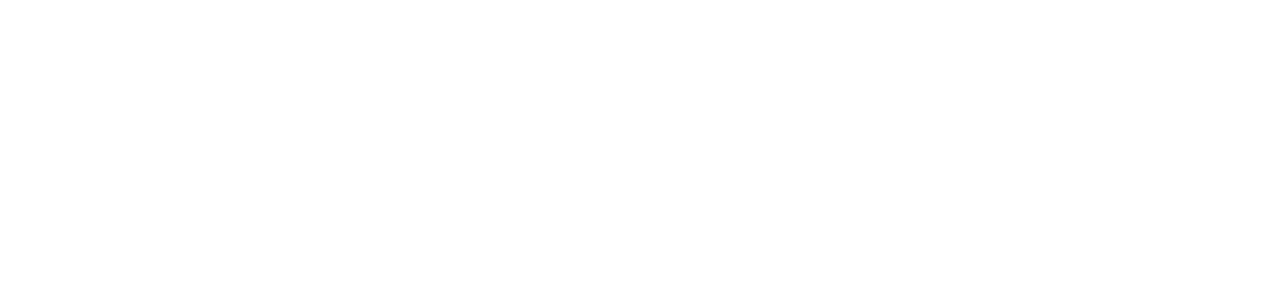
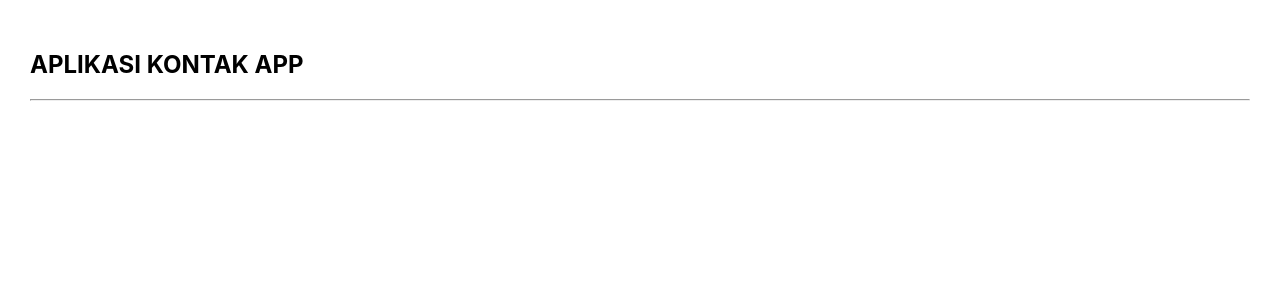
Before and after one commit to BrucelD14/hooks-redux, a React (Create React App) app: page / in a window 1280 px wide. Shown: the top 300 px of the page. Built offline with nearby package versions, Linux system fonts and the light colour scheme.

Commit message:
add component ListKontak

```diff
--- a/src/App.js
+++ b/src/App.js
@@ -1,8 +1,9 @@
-import './App.css';
+function App() {
 
-function App() {
   return (
-    <div className="App">
+    <div style={{padding: '30px'}}>
+    <h2>APLIKASI KONTAK APP</h2>
+    <hr />
     </div>
   );
 }
```
Also changed, not shown: src/components/ListKontak/index.js (added), src/components/index.js (added).
